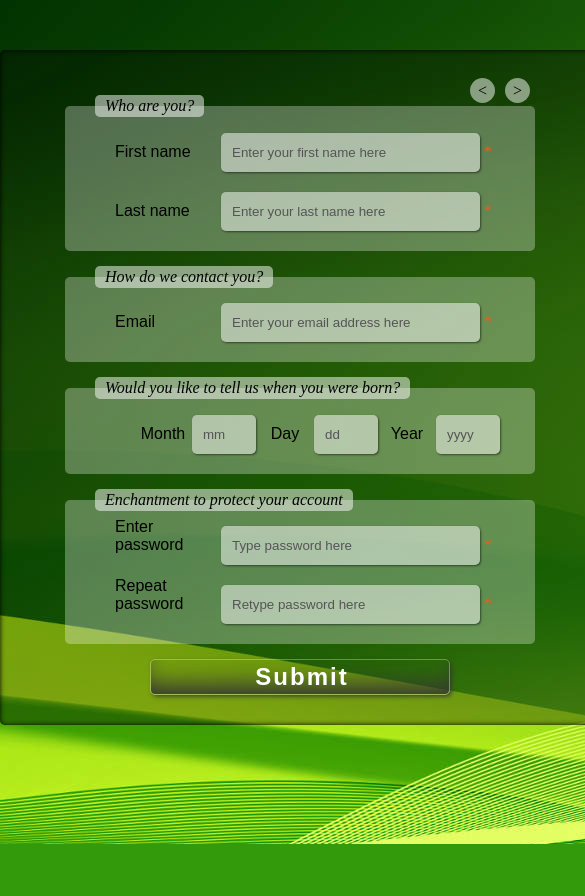
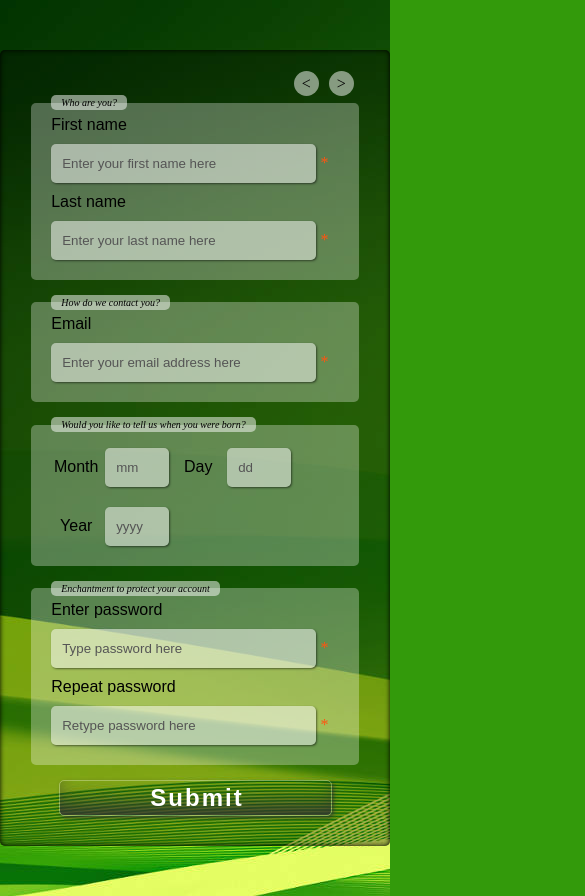
Before and after one commit to Gruximillian/md-forms, a plain HTML site: page signup/index.html in a window 390 px wide. Shown: the whole page, 585 px wide, since content can reach past the window. Before the commit the page ends 844 px from the top, so only its background shows below. Drawn offline with Linux system fonts and the light colour scheme.

Commit message:
Add responsivness to the forms.

```diff
--- a/credit-card/style.css
+++ b/credit-card/style.css
@@ -8,7 +8,8 @@ body {
 
 .wrapper {
   position: relative;
-  width: 450px;
+  max-width: 450px;
+  widows: 100%;
   margin: 20px auto;
 }
 
@@ -71,7 +72,15 @@ form#credit-card-info:after {
   position: absolute;
   font-size: 1.5em;
   bottom: 5px;
-  right: 100px;
+  right: 20%;
+}
+
+@media (min-width: 400px) {
+
+  #what-is-csv {
+    right: 30%;
+  }
+
 }
 
 #what-is-csv:hover {
@@ -146,3 +155,12 @@ form#credit-card-info:after {
 #credit-card-info select:invalid {
   box-shadow: 0 0 0 1px #d00; /* setting the border messes up the select field appearance */
 }
+
+@media (min-width: 360px) {
+
+  .month,
+  .year {
+    display: inline-block;
+  }
+
+}
--- a/login/style.css
+++ b/login/style.css
@@ -8,7 +8,8 @@ body {
 
 .wrapper {
   position: relative;
-  width: 300px;
+  max-width: 350px;
+  width: 100%;
   margin: 20px auto;
 }
 
@@ -20,10 +21,12 @@ body {
   float: right;
   font-size: 1.3em;
   font-weight: bold;
+  opacity: 0.7;
 }
 
 .close-button:hover {
   cursor: pointer;
+  opacity: 1;
 }
 
 form {
--- a/questionnaire/style.css
+++ b/questionnaire/style.css
@@ -12,14 +12,15 @@ h3 {
 
 .wrapper {
   position: relative;
-  width: 400px;
+  max-width: 400px;
+  width: 100%;
   margin: 20px auto;
   border: 1px solid #000;
 }
 
 form {
   width: 100%;
-  padding: 20px 30px;
+  padding: 20px 15px;
   position: relative;
   background-color: #00abab;
 }
@@ -31,9 +32,23 @@ label {
 }
 
 form div {
-  float: left;
-  width: 40%;
-  margin: 10px 10px 20px 10px;
+  width: 80%;
+  margin: 10px auto 20px;
+}
+
+@media (min-width: 360px) {
+
+  form {
+    padding-left: 30px;
+    padding-right: 30px;
+  }
+
+  form div {
+    float: left;
+    width: 42%;
+    margin: 10px 10px 20px 10px;
+  }
+
 }
 
 form div:hover {
@@ -42,7 +57,7 @@ form div:hover {
 
 #custom-answer {
   height: 35px;
-  width: 50%;
+  width: 100%;
   padding-left: 10px;
   border-radius: 3px;
   border: 1px solid #ccc;
--- a/schedule/style.css
+++ b/schedule/style.css
@@ -8,7 +8,8 @@ body {
 
 .wrapper {
   position: relative;
-  width: 350px;
+  max-width: 400px;
+  width: 100%;
   margin: 20px auto;
 }
 
--- a/search/style.css
+++ b/search/style.css
@@ -7,14 +7,15 @@ body {
 }
 
 .wrapper {
-  width: 80%;
+  width: 100%;
   margin: 20px auto;
 }
 
 form {
+  width: 100%;
   border-radius: 5px;
-  min-width: 520px;
   color: #fff;
+  position: relative;
 }
 
 form::after {
@@ -24,11 +25,10 @@ form::after {
 }
 
 #category {
+  width: 50%;
   height: 35px;
-  width: 22%;
-  float: left;
   padding-left: 10px;
-  border-top-left-radius: inherit;
+  border-top-left-radius: 0;
   border-bottom-left-radius: inherit;
   border: 1px solid #000;
   background-color: #337ab7;
@@ -37,6 +37,8 @@ form::after {
   -webkit-appearance:none;
   -moz-appearance:none;
   appearance:none;
+  position: absolute;
+  top: 35px;
 }
 
 #category:hover {
@@ -44,13 +46,10 @@ form::after {
 }
 
 #search-term {
+  width: 100%;
   padding-left: 15px;
   height: 35px;
-  border: none;
-  border-top: 1px solid #000;
-  border-bottom: 1px solid #000;
-  width: 60%;
-  float: left;
+  border: 1px solid #000;
   background-color: rgba(0, 0, 0, 0.1);
   outline: none;
 }
@@ -67,15 +66,15 @@ form::after {
 }
 
 #submit {
+  width: 50%;
   height: 35px;
-  width: 18%;
-  float: left;
+  float: right;
   padding: 0 15px;
   font-size: 1.2em;
   letter-spacing: 2px;
   background-color: #5cb85c;
   color: inherit;
-  border-top-right-radius: inherit;
+  border-top-right-radius: 0;
   border-bottom-right-radius: inherit;
   border: 1px solid #000;
 }
@@ -89,3 +88,33 @@ form::after {
 #submit:focus {
   outline: none;
 }
+
+
+@media (min-width: 600px) {
+
+  .wrapper {
+    max-width: 800px;
+  }
+
+  #category {
+    width: 22%;
+    float: left;
+    position: static;
+    border-top-left-radius: inherit;
+  }
+
+  #search-term {
+    width: 60%;
+    float: left;
+    border: none;
+    border-top: 1px solid #000;
+    border-bottom: 1px solid #000;
+  }
+
+  #submit {
+    width: 18%;
+    float: left;
+    border-top-right-radius: inherit;
+  }
+
+}
--- a/signup/index.html
+++ b/signup/index.html
@@ -65,12 +65,18 @@
 
       <fieldset class="date-of-birth">
         <legend>Would you like to tell us when you were born?</legend>
+        <div class="date-row">
           <label for="month">Month</label>
           <input name="month" id="month" placeholder="mm" maxlength="2">
+        </div>
+        <div class="date-row">
           <label for="day">Day</label>
           <input name="day" id="day" placeholder="dd" maxlength="2">
+        </div>
+        <div class="date-row">
           <label for="year">Year</label>
           <input name="year" id="year" placeholder="yyyy" maxlength="4">
+        </div>
       </fieldset>
 
       <fieldset>
--- a/signup/style.css
+++ b/signup/style.css
@@ -7,16 +7,19 @@ body {
   /*background-image: url(signup-background-[$2].jpg);*/
   /*background-image: url(signup-background-[$3].jpg);*/
   /*background-image: url(signup-background-[$4].jpg);*/
+  font-size: 16px;
 }
 
 .wrapper {
   position: relative;
+  width: 100%;
+  max-width: 600px;
+  margin: 50px auto;
 }
 
 form {
-  width: 600px;
-  margin: 50px auto;
-  padding: 30px;
+  width: 100%;
+  padding: 30px 0;
   border: none;
   border-radius: 5px;
   box-shadow: 0 0 5px 0 #000 inset;
@@ -25,14 +28,11 @@ form {
 }
 
 fieldset {
-  min-width: 470px;
-  max-width: 600px;
-  width: 80%;
+  width: 84%;
   margin: 15px auto;
   background-color: rgba(255, 255, 255, 0.3);
   border: none;
   border-radius: 5px;
-  padding-left: 50px;
   box-sizing: border-box;
   position: relative;
 }
@@ -43,14 +43,30 @@ legend {
   font-style: italic;
   padding: 2px 10px;
   position: relative;
-  left: -20px;
   text-align: left; /* chrome is centering this because of rule for ".date-of-birth" class */
+  font-size: 10px;
+}
+
+@media (min-width: 360px) {
+
+  fieldset {
+    padding-left: 20px;
+  }
+
+}
+
+@media (min-width: 600px) {
+
+  legend {
+    font-size: 14px;
+  }
+
 }
 
 input {
   display: inline-block;
   margin: 10px auto;
-  width: 60%;
+  width: 85%;
   height: 35px;
   padding-left: 10px;
   border-radius: 5px;
@@ -81,14 +97,26 @@ input::-webkit-input-placeholder {
 }
 
 label {
-  width: 25%;
-  display: inline-block;
+  display: block;
   font-family: arial, sans-serif;
+}
+
+@media (min-width: 600px) {
+
+  label {
+    display: inline-block;
+    width: 30%;
+  }
+
+  input {
+    width: 62%;
+  }
+
 }
 
 #submit {
   display: block;
-  width: 300px;
+  width: 70%;
   font-family: arial, sans-serif;
   margin: 15px auto 0;
   font-size: 1.5em;
@@ -108,18 +136,28 @@ label {
   cursor: pointer;
 }
 
-.date-of-birth {
-  text-align: center;
-}
-
 .date-of-birth label {
   width: 50px;
   text-align: center;
   padding-left: 0;
+  display: inline-block;
 }
 
 .date-of-birth input {
   width: 50px;
+  display: inline-block;
+}
+
+.date-row {
+  display: inline-block;
+}
+
+@media (min-width: 500px) {
+
+  .date-of-birth {
+    text-align: center;
+  }
+
 }
 
 #theme-control {
```
Also changed, not shown: credit-card/index.html (+4 -0 lines), questionnaire/index.html (+3 -2 lines). Lines whose indentation alone changed are shown as unchanged.
